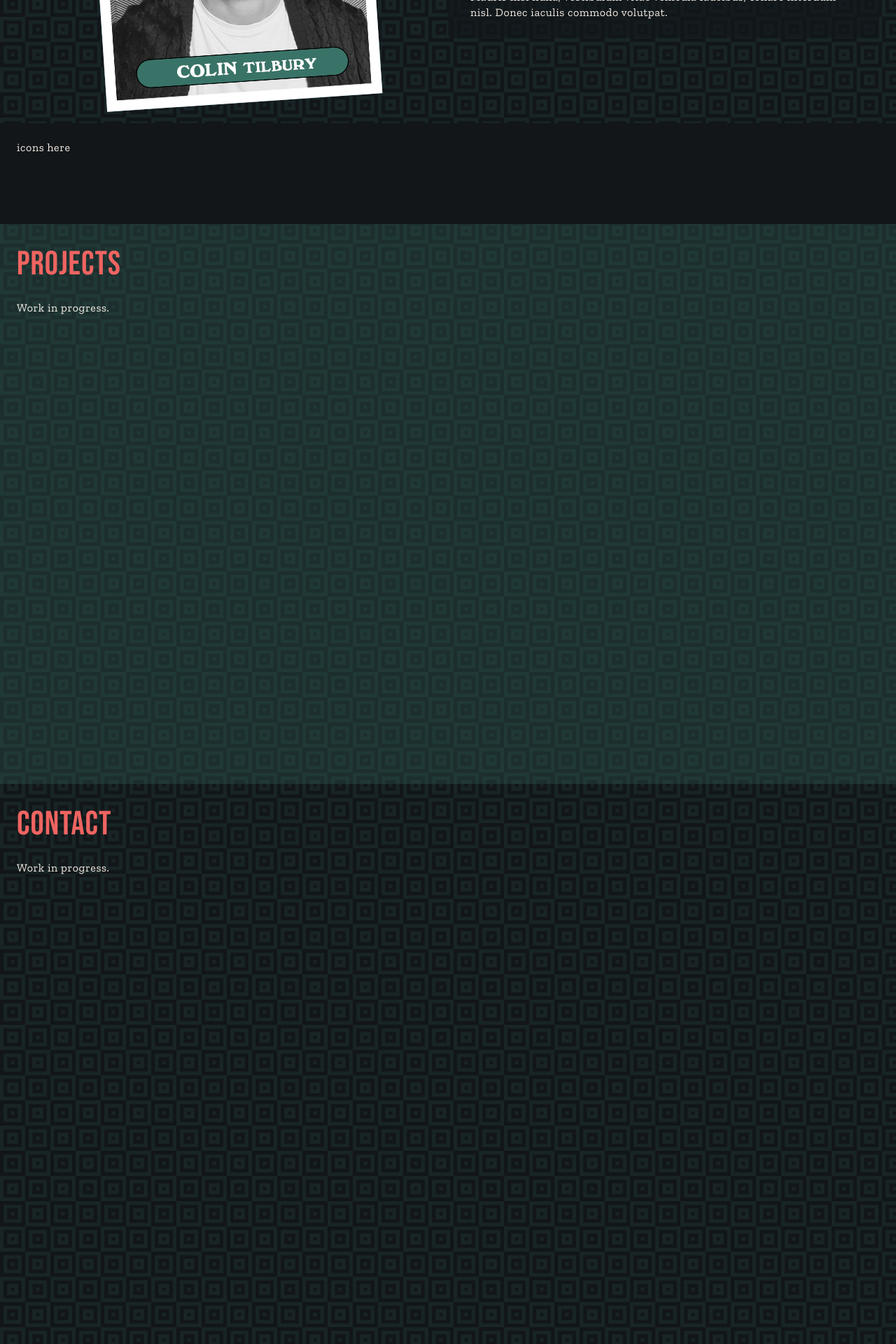
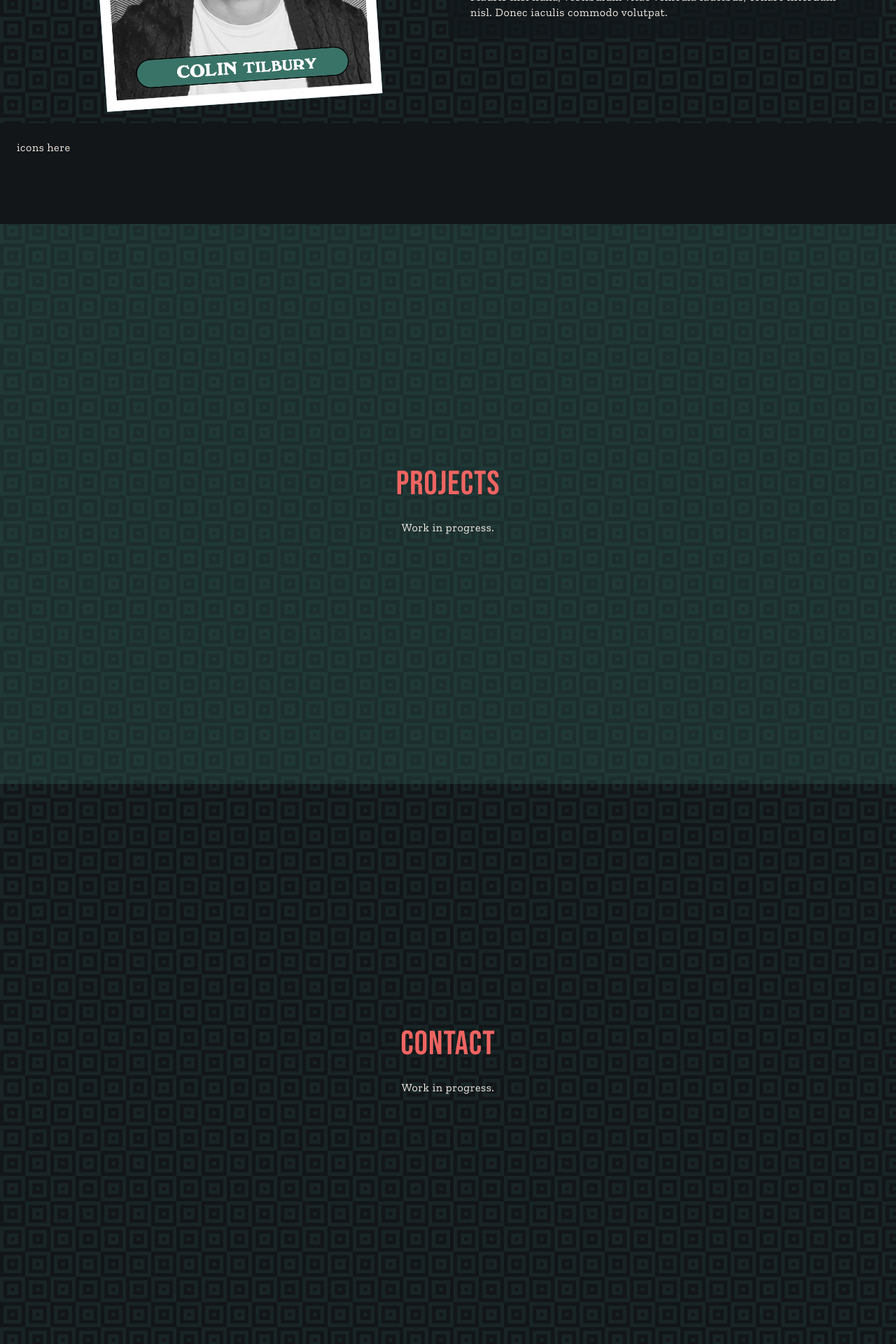
Before and after one commit to ctilbury/portfolio, a Vue app: page / in a window 1280 px wide. Shown: the part 480-2400 px from the top of the page at 70% size. Built offline with nearby package versions, Linux system fonts and the light colour scheme.

Commit message:
centre content on last 2 sections

```diff
--- a/src/components/Contact.vue
+++ b/src/components/Contact.vue
@@ -14,7 +14,11 @@ export default {
 <style lang="scss" scoped>
 
 #contact {
-  padding: 2rem 0;
+  height: 100vh;
+  display: flex;
+  flex-direction: column;
+  align-items: center;
+  justify-content: center;
 }
 
 </style>
--- a/src/components/Projects.vue
+++ b/src/components/Projects.vue
@@ -14,7 +14,11 @@ export default {
 <style lang="scss" scoped>
 
 #projects {
-  padding: 2rem 0;
+  height: 100vh;
+  display: flex;
+  flex-direction: column;
+  align-items: center;
+  justify-content: center;
 }
 
 </style>
```
